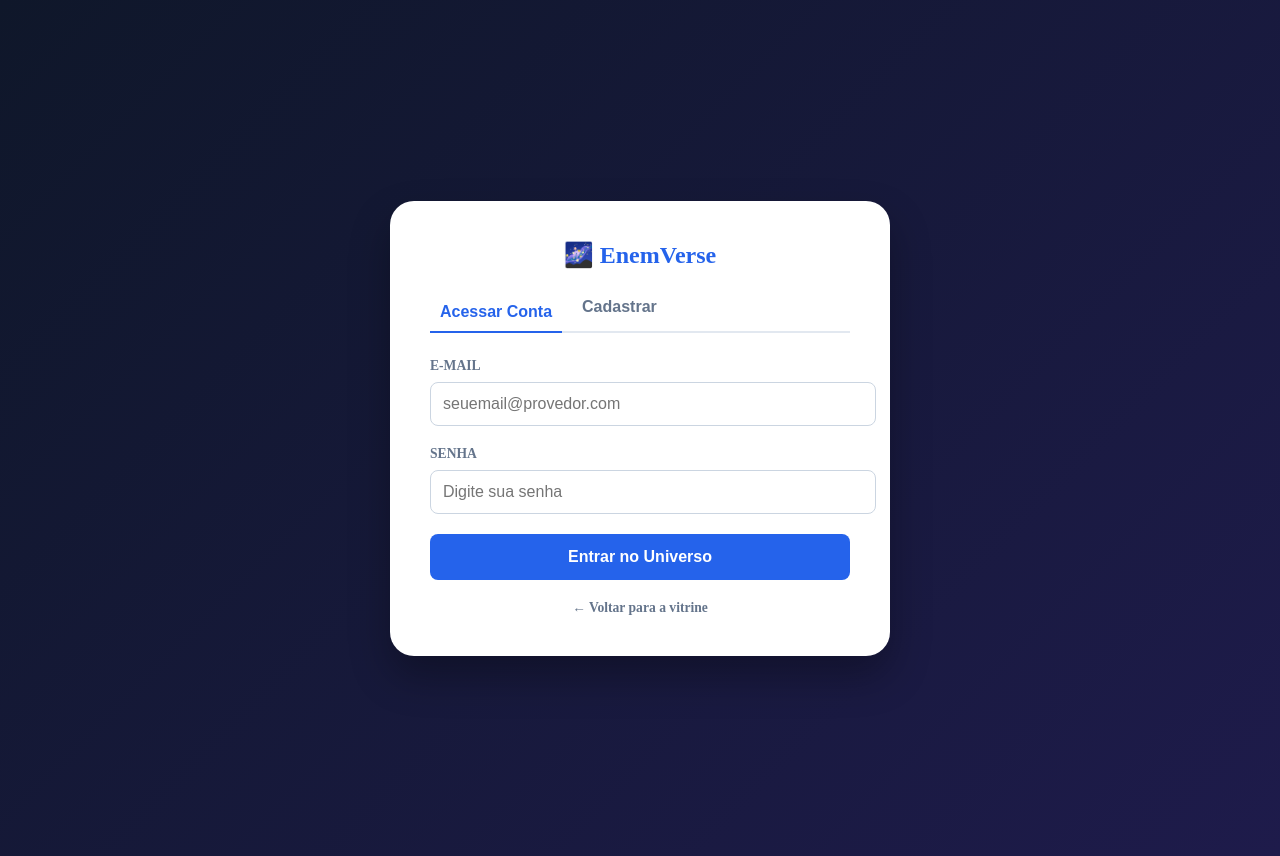
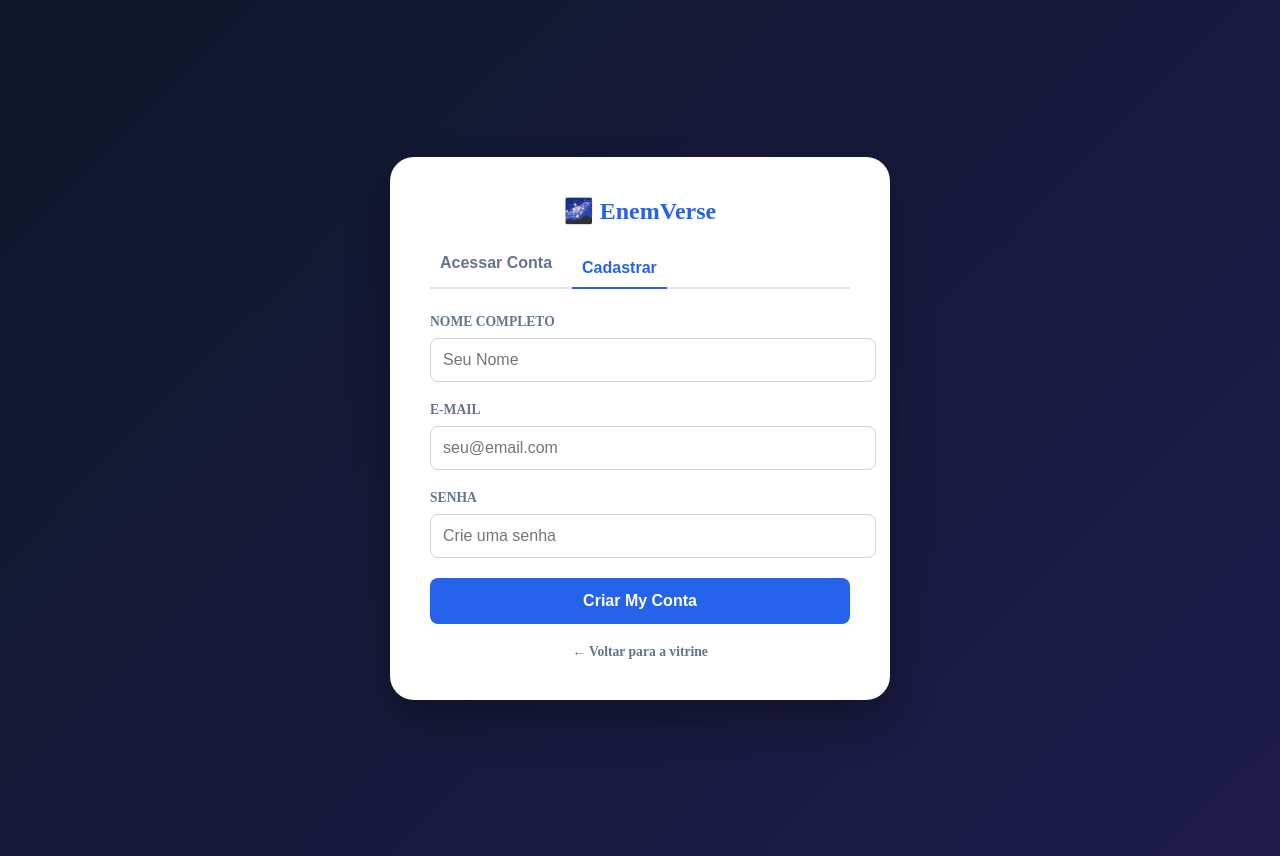
Before and after one commit to DiegoDGB/enemverse, a plain HTML site: page login.html in a window 1280 px wide. Both pictures are taken after a click on the button "Cadastrar". Drawn offline with Linux system fonts and the light colour scheme.

Commit message:
fix - Alinhamento de IDs do formulário de autenticação

```diff
--- a/login.html
+++ b/login.html
@@ -9,47 +9,51 @@
 <body class="login-universe-bg">
 
     <div class="auth-card">
-        <div class="auth-brand" onclick="window.location.href='index.html'">🌌 EnemVerse</div>
+    <div class="auth-brand">🌌 EnemVerse</div>
 
+    <!-- Abas de Alternância -->
     <div class="auth-tabs">
-            <button type="button" class="tab-btn active" id="btnIrParaLogin">Acessar Conta</button>
-            <button type="button" class="tab-btn" id="btnIrParaCadastro">Cadastrar</button>
+        <button id="tabLogin" class="tab-btn active">Acessar Conta</button>
+        <button id="tabCadastro" class="tab-btn">Cadastrar</button>
     </div>
 
-        <!-- FORMULÁRIO DE LOGIN -->
+    <!-- Mensagens de Erro Ocultas por Padrão -->
+    <div id="loginErro" class="auth-error-message hidden"></div>
+    <div id="cadErro" class="auth-error-message hidden"></div>
+
+    <!-- 1. FORMULÁRIO DE LOGIN -->
     <form id="formLogin">
-            <div class="auth-error-message hidden" id="errorBoxLogin"></div>
         <div class="form-group">
             <label for="loginEmail">E-MAIL</label>
-                <input type="email" id="loginEmail" placeholder="seuemail@provedor.com" required>
+            <input type="email" id="loginEmail" placeholder="seu@email.com" required>
         </div>
         <div class="form-group">
             <label for="loginSenha">SENHA</label>
-                <input type="password" id="loginSenha" placeholder="Digite sua senha" required>
+            <input type="password" id="loginSenha" placeholder="••••••••" required>
         </div>
         <button type="submit" class="submit-btn">Entrar no Universo</button>
     </form>
 
-        <!-- FORMULÁRIO DE CADASTRO -->
+    <!-- 2. FORMULÁRIO DE CADASTRO (Inicia oculto com a classe 'hidden') -->
     <form id="formCadastro" class="hidden">
-            <div class="auth-error-message hidden" id="errorBoxCadastro"></div>
         <div class="form-group">
-                <label for="regNome">NOME COMPLETO</label>
-                <input type="text" id="regNome" placeholder="Seu nome completo" required>
+            <label for="cadNome">NOME COMPLETO</label>
+            <input type="text" id="cadNome" placeholder="Seu Nome" required>
         </div>
         <div class="form-group">
-                <label for="regEmail">E-MAIL</label>
-                <input type="email" id="regEmail" placeholder="seuemail@provedor.com" required>
+            <label for="cadEmail">E-MAIL</label>
+            <input type="email" id="cadEmail" placeholder="seu@email.com" required>
         </div>
         <div class="form-group">
-                <label for="regSenha">SENHA</label>
-                <input type="password" id="regSenha" placeholder="Crie uma senha forte" required>
+            <label for="cadSenha">SENHA</label>
+            <input type="password" id="cadSenha" placeholder="Crie uma senha" required>
         </div>
-            <button type="submit" class="submit-btn">Criar Minha Conta</button>
+        <button type="submit" class="submit-btn">Criar My Conta</button>
     </form>
 
     <a href="index.html" class="back-home-link">← Voltar para a vitrine</a>
 </div>
+
 
    <script>
 document.addEventListener('DOMContentLoaded', () => {
```
Lines whose indentation alone changed are shown as unchanged.
